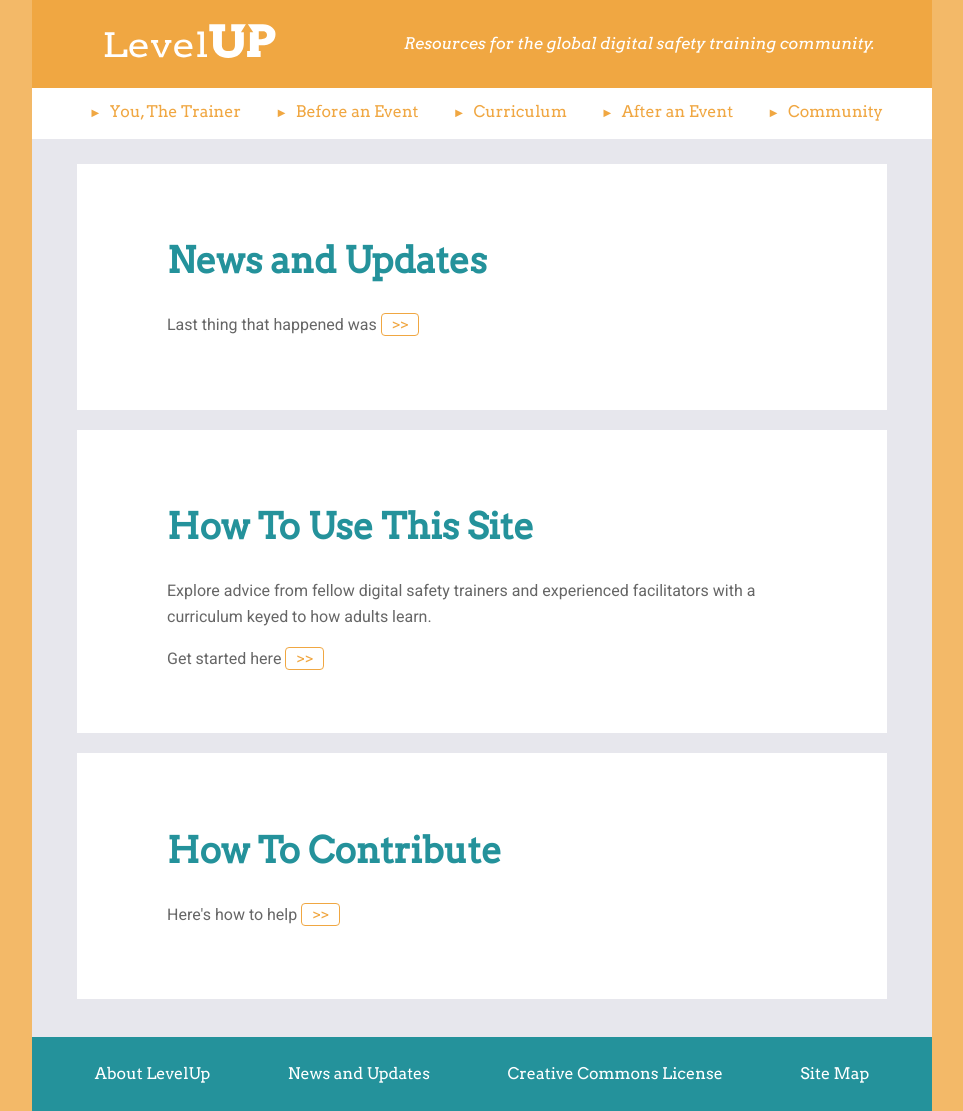
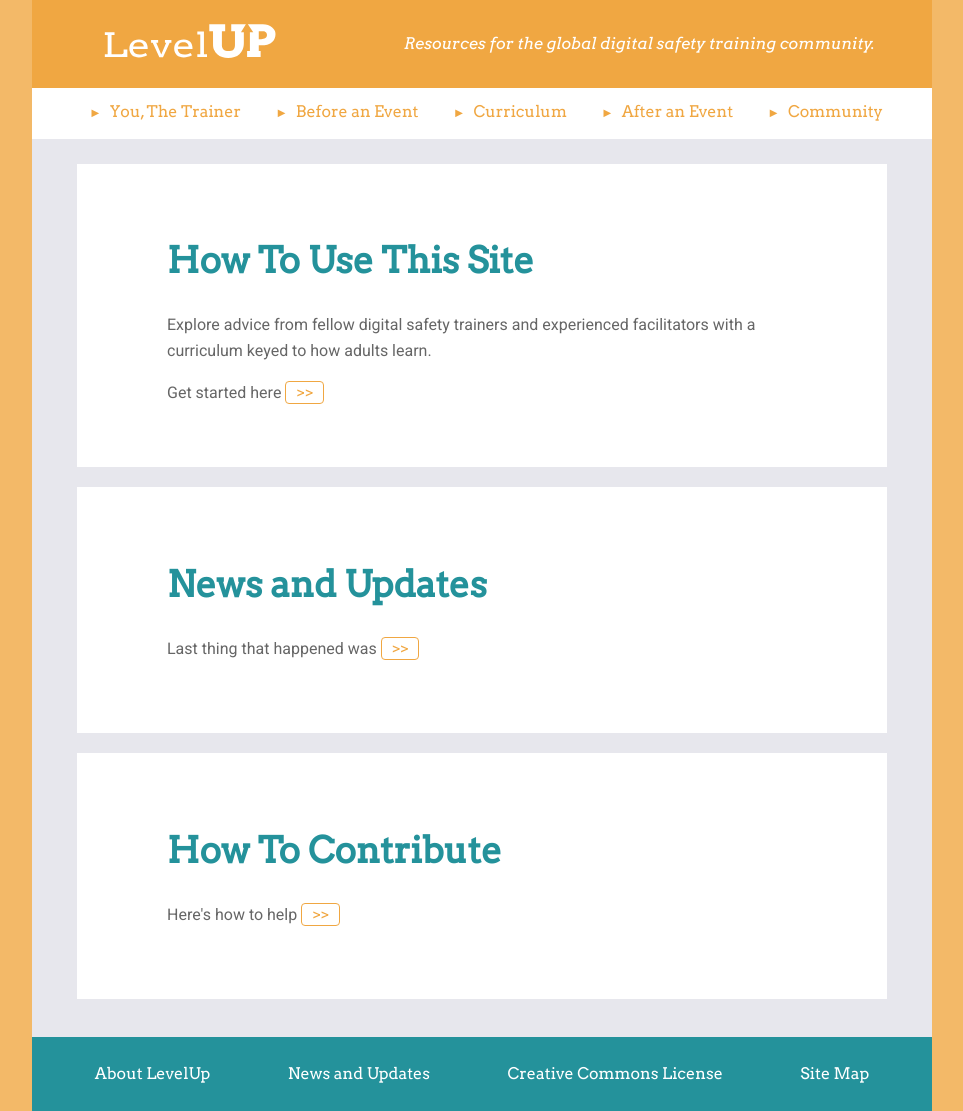
Before and after one commit to levelupcc/level-up, a Jekyll site: the page built from index.html, in a window 1280 px wide. Shown: the whole page, without its empty margins (158-1121 px from the left). Built offline with Jekyll 4.4.1, drawn with Linux system fonts in a browser that asks for light colours; a script that is not in the unit is left out; comment, search, counter and statistics services are not loaded.

Commit message:
reorder homepage content

```diff
--- a/index.html
+++ b/index.html
@@ -2,20 +2,18 @@
 layout: default
 ---
 <section class="section-block_home">
-  <h2>News and Updates</h2>
-  <p>Last thing that happened was
-    <a class="section-block-link" href="{{ site.url }}{{ site.baseurl }}/news/"> <span class="leading-arrow"> >> </span></a>
+  <h2>How To Use This Site</h2>
+  <p>Explore advice from fellow digital safety trainers and experienced facilitators with
+     a curriculum keyed to how adults learn.</p>
+  <p>
+    Get started here <a class="section-block-link" href="{{ site.url }}{{ site.baseurl }}/curriculum/using-levelup-trainers-curriculum"> <span class="leading-arrow"> >> </span></a>
   </p>
 </section>
 
 <section class="section-block_home">
-  <h2>How To Use This Site</h2>
-  <p>Explore advice from fellow digital safety trainers and experienced facilitators with
-     a curriculum keyed to how adults learn.
-  </p>
-
-  <p>
-    Get started here <a class="section-block-link" href="{{ site.url }}{{ site.baseurl }}/curriculum/using-levelup-trainers-curriculum"> <span class="leading-arrow"> >> </span></a>
+  <h2>News and Updates</h2>
+  <p>Last thing that happened was
+    <a class="section-block-link" href="{{ site.url }}{{ site.baseurl }}/news/"> <span class="leading-arrow"> >> </span></a>
   </p>
 </section>
 
```
Also changed, not shown: 2 other files.
